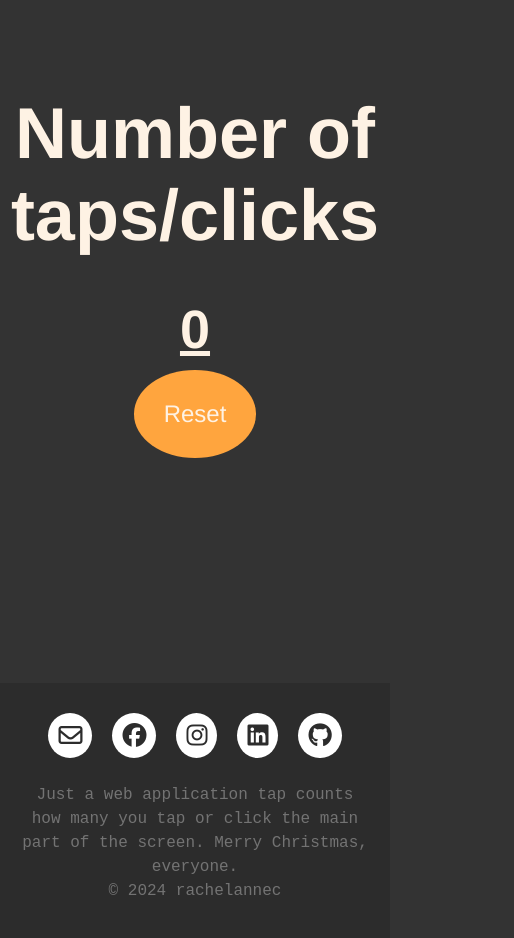
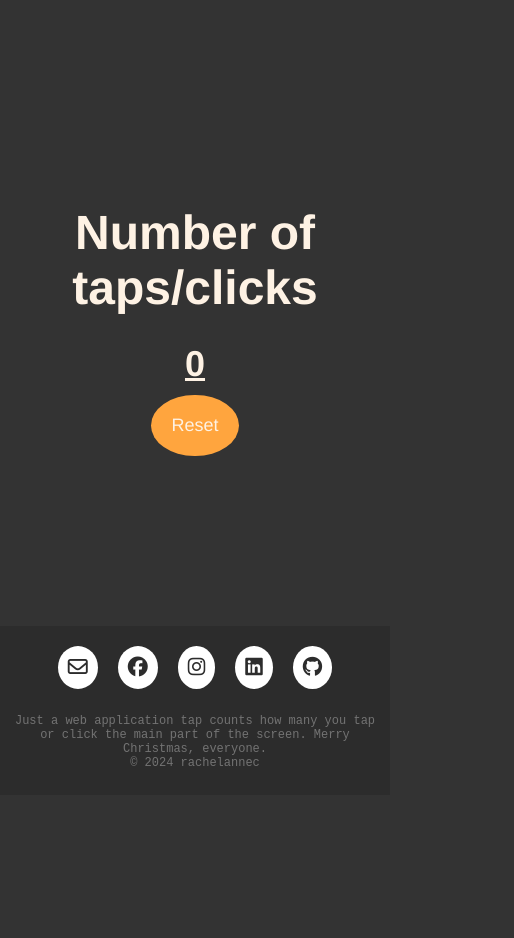
Before and after one commit to rachelannec/tap-counter, a plain HTML site: page index.html in a window 390 px wide. Shown: the whole page, 514 px wide, since content can reach past the window. After the commit the page ends 844 px from the top, so only its background shows below. Drawn offline with Linux system fonts and the light colour scheme.

Commit message:
mobile view done, i think (?)

```diff
--- a/index.html
+++ b/index.html
@@ -5,6 +5,7 @@
     <meta name="viewport" content="width=device-width, initial-scale=1.0">
     <title>Tap Count</title>
     <link rel="stylesheet" href="style.css">
+    <link rel="stylesheet" href="media.css">
     <link rel="shortcut icon" href="/icon/rachelannec-favicon.ico" type="image/x-icon">
 </head>
 <body>
--- a/media.css
+++ b/media.css
@@ -1,3 +1,28 @@
-@media (min-width: 768px) {
+@media (max-width: 768px) {
+    #count {
+        padding: 125px 0;
+    }
 
+    .heading {
+        font-size: 24px;
+    }
+
+    button {
+        padding: 20px;
+        font-size: 18px;
+    }
+
+    .footer-moment {
+        margin-top: 25px;
+        padding: 10px;
+        line-height: normal;
+    }
+
+    .footer-moment p {
+        font-size: 12px;
+    }
+
+    #footer-icons a{
+        font-size: 20px;
+    }
 }
--- a/style.css
+++ b/style.css
@@ -26,7 +26,7 @@ body{
     flex-wrap: wrap;
     justify-content: center;
     align-items: center;
-    margin: 50px 0;
+    margin: 20px 0;
     padding: 125px;
 }
 
```
Also changed, not shown: index.js (+2 -5 lines).
